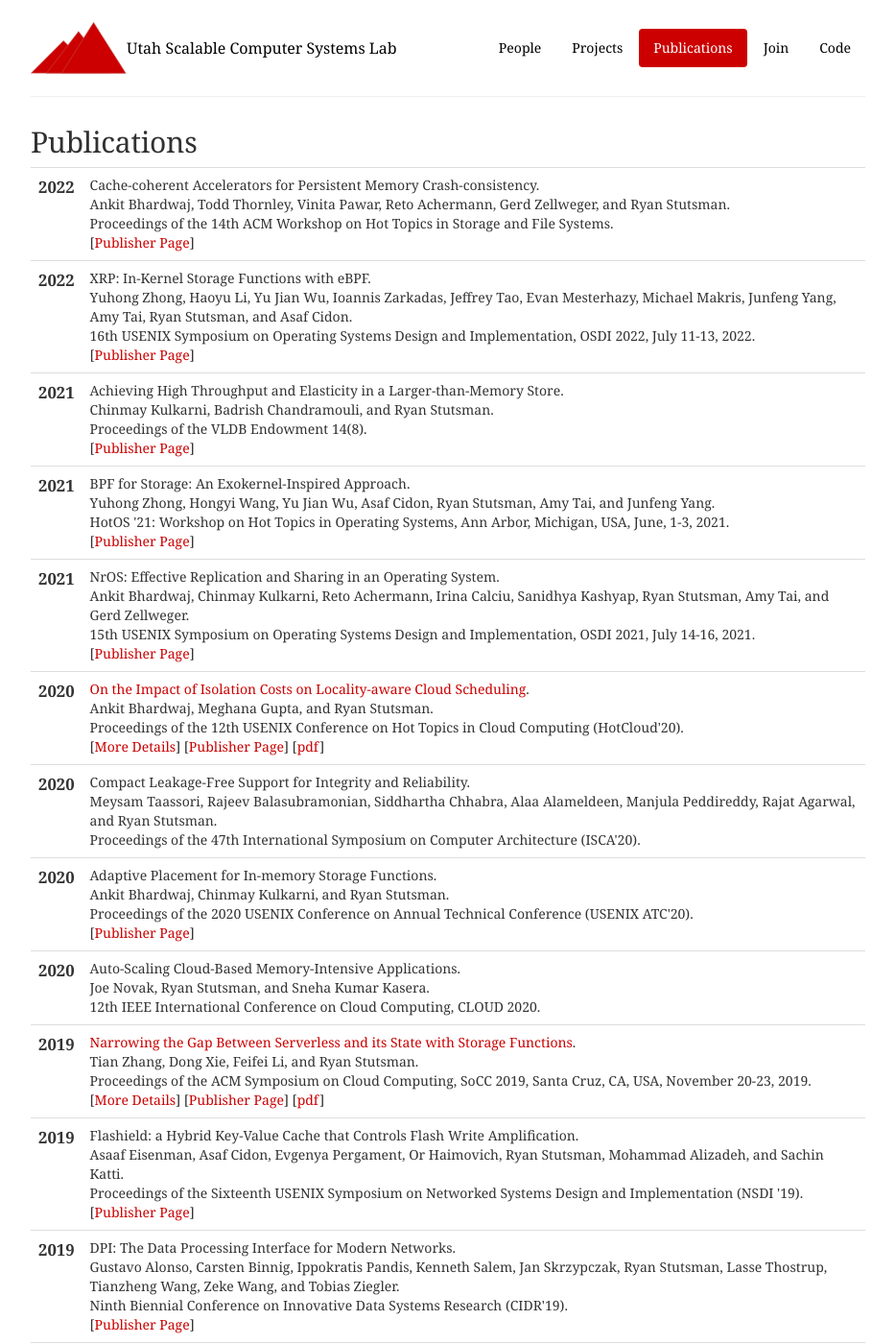
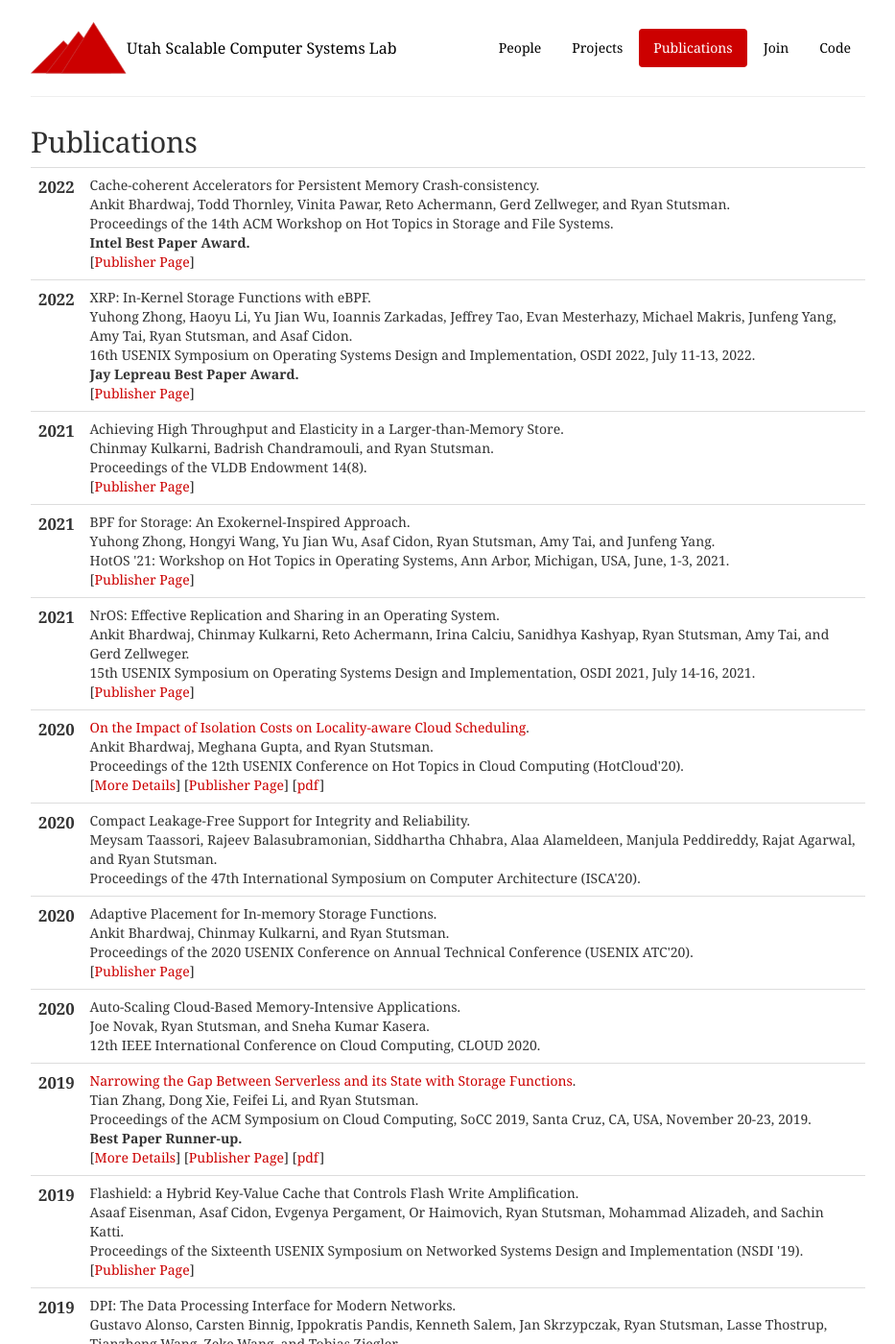
Before and after one commit to utah-scs/utah-scs.github.io, a Jekyll site: the page built from publications.html, in a window 1280 px wide and 1400 px high. Shown: the whole window at 96% size, without its empty margins (173-1106 px from the left). Built offline with Jekyll 4.4.1, drawn with Linux system fonts in a browser that asks for light colours.

Commit message:
Add papers awards to bib/pub list.

```diff
--- a/_data/pubs.yml
+++ b/_data/pubs.yml
@@ -8,7 +8,7 @@ bhardwaj_pax:
     series: ""
     venue_type: ""
     venue: "Proceedings of the 14th ACM Workshop on Hot Topics in Storage and File Systems"
-    note: ""
+    note: "Intel Best Paper Award"
     abstract: ""
     logo: ""
     pdf_url: ""
@@ -24,7 +24,7 @@ zhong_xrp:
     series: ""
     venue_type: ""
     venue: "16th USENIX Symposium on Operating Systems Design and Implementation, OSDI 2022, July 11-13, 2022"
-    note: ""
+    note: "Jay Lepreau Best Paper Award"
     abstract: ""
     logo: ""
     pdf_url: ""
@@ -152,7 +152,7 @@ zhang_shredder:
     series: ""
     venue_type: ""
     venue: "Proceedings of the ACM Symposium on Cloud Computing, SoCC 2019, Santa Cruz, CA, USA, November 20-23, 2019"
-    note: ""
+    note: "Best Paper Runner-up"
     abstract: ""
     logo: "img/sandstorm.png"
     pdf_url: "papers/shredder.pdf"
--- a/_includes/pubs.html
+++ b/_includes/pubs.html
@@ -17,6 +17,7 @@
 				Ankit Bhardwaj, Todd Thornley, Vinita Pawar, Reto Achermann, Gerd Zellweger, and Ryan Stutsman.
 			</span><br />
 			<span class="venuetype"></span><span class="venue">Proceedings of the 14th ACM Workshop on Hot Topics in Storage and File Systems</span>.
+			<span class="note"><br><b>Intel Best Paper Award.</b></span>
 			<br />
 			<span class="links">
 				[<a href="https://dl.acm.org/doi/10.1145/3538643.3539752">Publisher Page</a>]
@@ -40,6 +41,7 @@
 				Yuhong Zhong, Haoyu Li, Yu Jian Wu, Ioannis Zarkadas, Jeffrey Tao, Evan Mesterhazy, Michael Makris, Junfeng Yang, Amy Tai, Ryan Stutsman, and Asaf Cidon.
 			</span><br />
 			<span class="venuetype"></span><span class="venue">16th USENIX Symposium on Operating Systems Design and Implementation, OSDI 2022, July 11-13, 2022</span>.
+			<span class="note"><br><b>Jay Lepreau Best Paper Award.</b></span>
 			<br />
 			<span class="links">
 				[<a href="https://www.usenix.org/conference/osdi22/presentation/zhong">Publisher Page</a>]
@@ -225,6 +227,7 @@
 				Tian Zhang, Dong Xie, Feifei Li, and Ryan Stutsman.
 			</span><br />
 			<span class="venuetype"></span><span class="venue">Proceedings of the ACM Symposium on Cloud Computing, SoCC 2019, Santa Cruz, CA, USA, November 20-23, 2019</span>.
+			<span class="note"><br><b>Best Paper Runner-up.</b></span>
 			<br />
 			<span class="links">
 				[<a href="projects/zhang_shredder">More Details</a>]
--- a/bib/pubs.bib
+++ b/bib/pubs.bib
@@ -24,6 +24,7 @@
   url       = {https://dl.acm.org/doi/10.1145/3357223.3362723},
   pdf_url = "papers/shredder.pdf",
   scs_logo = "img/sandstorm.png",
+  note     = "Best Paper Runner-up",
 }
 
 @inproceedings{cidon:memshare,
@@ -323,6 +324,7 @@
   year      = {2022},
   url       = {https://dl.acm.org/doi/10.1145/3538643.3539752},
   scs_no_page = "true",
+  note     = "Intel Best Paper Award",
 }
 
 @inproceedings{zhong:xrp,
@@ -333,4 +335,5 @@
   year      = {2022},
   url       = {https://www.usenix.org/conference/osdi22/presentation/zhong},
   scs_no_page = "true",
+  note     = "Jay Lepreau Best Paper Award",
 }
```
Also changed, not shown: 1 other file.
